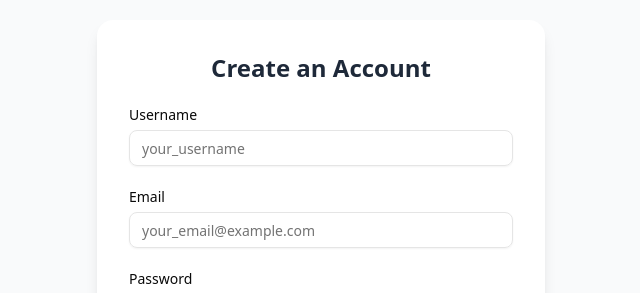
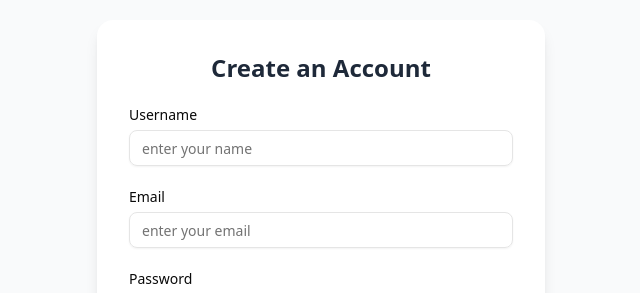
Before and after one commit to Omnia-Abdelnasser/crud-system, a Next.js app: page /register in a window 1280 px wide. Shown: the part 157-450 px from the top of the page, without its empty margins (319-959 px from the left). Built offline with nearby package versions, Linux system fonts and the light colour scheme.

Commit message:
ipdate login & register

```diff
--- a/src/app/layout.tsx
+++ b/src/app/layout.tsx
@@ -5,8 +5,8 @@ import { queryClient } from "@/lib/reactquery";
 import { Toaster } from "@/components/ui/sonner";
 
 export const metadata: Metadata = {
-  title: "Create Next App",
-  description: "Generated by create next app",
+ title: "crud system",
+  description: "A simple crud system built with Next.js and React Query",
 };
 
 export default function RootLayout({
--- a/src/app/login/page.tsx
+++ b/src/app/login/page.tsx
@@ -19,6 +19,7 @@ import { useRouter } from "next/navigation";
 import { useForm } from "react-hook-form";
 import { toast } from "sonner";
 import z from "zod";
+
 
 export default function LoginPage() {
   const router = useRouter();
@@ -63,7 +64,7 @@ export default function LoginPage() {
                   <FormControl>
                     <Input
                       type="email"
-                      placeholder="your_email@example.com"
+                      placeholder="enter your email"
                       {...field}
                     />
                   </FormControl>
--- a/src/app/register/page.tsx
+++ b/src/app/register/page.tsx
@@ -60,7 +60,7 @@ export default function RegisterPage() {
                 <FormItem>
                   <FormLabel>Username</FormLabel>
                   <FormControl>
-                    <Input placeholder="your_username" {...field} />
+                    <Input placeholder="enter your name" {...field} />
                   </FormControl>
                   <FormMessage />
                 </FormItem>
@@ -77,7 +77,7 @@ export default function RegisterPage() {
                   <FormControl>
                     <Input
                       type="email"
-                      placeholder="your_email@example.com"
+                      placeholder="enter your email"
                       {...field}
                     />
                   </FormControl>
```
